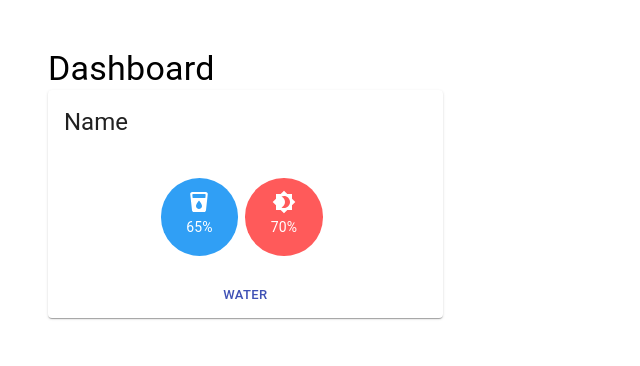
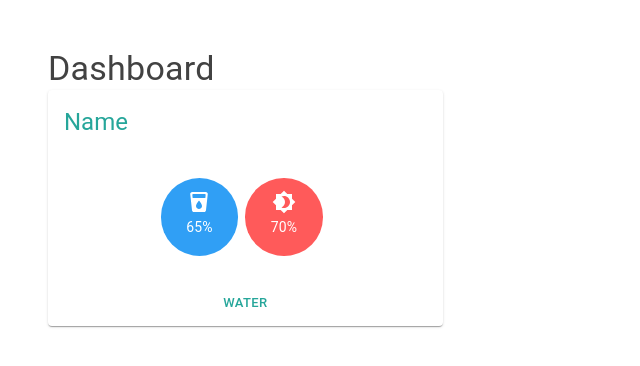
Before and after one commit to yiyeum/iot-smart-plant, a React (Create React App) app in the folder client/: page / in a window 1280 px wide. Shown: the top 366 px of the page, without its empty margins (0-640 px from the left). Built offline with nearby package versions, Linux system fonts and the light colour scheme.

Commit message:
feat: apply custom theme

```diff
--- a/client/src/containers/Dashboard/Dashboard.tsx
+++ b/client/src/containers/Dashboard/Dashboard.tsx
@@ -36,13 +36,14 @@ const DashboardBase = (props: WithStyles<typeof styles>) => {
     const { formatMessage } = useIntl()
     return (
         <Box p={6}>
-            <Typography variant='h4'>{formatMessage({ id: 'dashboard.title' })}</Typography>
+            <Typography variant='h4' color='textPrimary'>{formatMessage({ id: 'dashboard.title' })}</Typography>
             <Grid container>
                 <Grid item md={4}>
                     <Card>
                         <CardActionArea>
+                            <Link to='plant/3'>
                                 <CardContent>
-                                <Typography gutterBottom variant="h5" component="h2">
+                                    <Typography gutterBottom variant="h5" component="h2" color='primary'>
                                         Name
                                     </Typography>
                                 </CardContent>
@@ -60,6 +61,7 @@ const DashboardBase = (props: WithStyles<typeof styles>) => {
                                         <Typography variant='body2'>70%</Typography>
                                     </div>
                                 </CardContent>
+                            </Link>
                         </CardActionArea>
                         <CardActions>
                             <Button size="small" color="primary" className={classes.action}>
--- a/client/src/containers/PlantDetail/PlantDetail.tsx
+++ b/client/src/containers/PlantDetail/PlantDetail.tsx
@@ -1,15 +1,5 @@
 import React, { useState } from 'react'
-import { Box, TextField, Typography, withStyles, WithStyles } from '@material-ui/core'
-
-interface IRole {
-    id: number
-    role: string
-}
-
-const roleArr: IRole[] = [
-    { id: 0, role: 'Student' },
-    { id: 1, role: 'Developer' }
-]
+import { Box, Typography, withStyles, WithStyles } from '@material-ui/core'
 
 const styles = {
     root: {
@@ -19,32 +9,22 @@ const styles = {
 
 const PlantDetailBase = (props: WithStyles<typeof styles>) => {
     const { classes } = props
-    const [form, setForm] = useState({ fullName: '', age: 0 })
-
-    const handleForm = (e: React.ChangeEvent<HTMLInputElement>) => {
-        setForm({ ...form, [e.target.name]: e.target.value })
-    }
 
     return (
         <>
-            <Box m={5} className={classes.root}>
-                <Box m={5}>
-                    <Typography variant='h6'>Please fill the form</Typography>
-                </Box>
-                <Box m={5}>
-                    <TextField label='Full Name' value={form.fullName} name='fullName' onChange={handleForm} fullWidth />
-                </Box>
-                <Box m={5}>
-                    <TextField type='number' label='Age' value={form.age} name='age' onChange={handleForm} fullWidth />
-                </Box>
+            <Box m={5}>
+                <Typography variant='h4' color='textPrimary'>Name</Typography>
             </Box>
-
-            <Box m={5} p={5} className={classes.root}>
-                <Box mb={3}>
-                    <Typography variant='h6'>Form state</Typography>
-                </Box>
-                <Typography>Full name: {form.fullName}</Typography>
-                <Typography>Age: {form.age}</Typography>
+            <Box m={3}>
+                <Typography variant='h6' color='primary'>Plant Details</Typography>
+                <ul>
+                    <li>Detail 1</li>
+                    <li>Detail 2</li>
+                </ul>
+            </Box>
+            <Box m={3}>
+                <Typography variant='h6' color='primary'>Note</Typography>
+                <Typography variant='body2'>note note note</Typography>
             </Box>
         </>
     )
--- a/client/src/index.css
+++ b/client/src/index.css
@@ -7,7 +7,7 @@ body {
   -moz-osx-font-smoothing: grayscale;
 }
 
-code {
-  font-family: source-code-pro, Menlo, Monaco, Consolas, 'Courier New',
-    monospace;
+a {
+  text-decoration: none;
+  color: initial;
 }
--- a/client/src/index.tsx
+++ b/client/src/index.tsx
@@ -2,10 +2,12 @@ import React from 'react';
 import ReactDOM from 'react-dom';
 import './index.css';
 import App from './App';
-import * as serviceWorker from './serviceWorker';
 import { IntlProvider } from 'react-intl'
+import { MuiThemeProvider } from '@material-ui/core'
 import messagesFr from './translations/fr.json'
 import messagesEn from './translations/en.json'
+import * as serviceWorker from './serviceWorker';
+import { theme } from './utils'
 
 const messages: Record<string, Record<string, string>> = {
   en: messagesEn,
@@ -16,7 +18,9 @@ const language: string = navigator.language.split(/[-_]/)[0]
 
 ReactDOM.render(
   <IntlProvider locale={language} messages={messages[language]}>
-    <App />
+    <MuiThemeProvider theme={theme}>
+      <App />
+    </MuiThemeProvider>
   </IntlProvider>,
   document.getElementById('root')
 );
--- /dev/null
+++ b/client/src/utils/Theme/Theme.ts
@@ -0,0 +1,9 @@
+import { createMuiTheme } from '@material-ui/core/styles'
+import { teal, grey } from '@material-ui/core/colors'
+
+export const theme = createMuiTheme({
+    palette: {
+        primary: { main: teal[400] },
+        text: { primary: grey[800] },
+    },
+});
--- /dev/null
+++ b/client/src/utils/Theme/index.ts
@@ -0,0 +1 @@
+export * from './Theme'
--- /dev/null
+++ b/client/src/utils/index.ts
@@ -0,0 +1 @@
+export * from './Theme'
```
Lines whose indentation alone changed are shown as unchanged.
